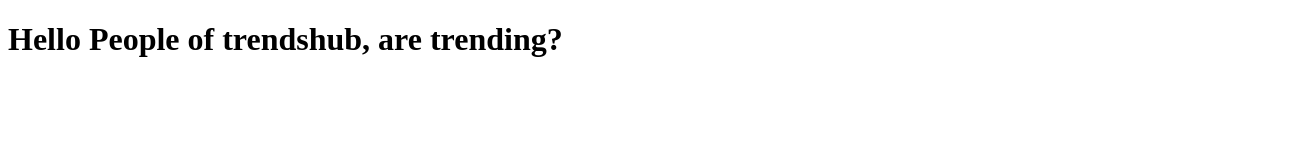
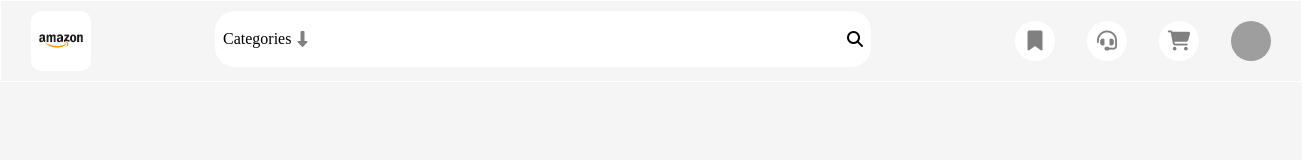
Before and after one commit to PaaKwasiOwusuBoateng/Code-With-Trendshub, a plain HTML site: page index.html in a window 1280 px wide. Shown: the whole page, 1302 px wide, since content can reach past the window. Drawn offline with Linux system fonts and the light colour scheme; grey boxes are pictures that could not be loaded.

Commit message:
we started working on our amazon website

```diff
--- a/index.html
+++ b/index.html
@@ -3,9 +3,33 @@
 <head>
     <meta charset="UTF-8">
     <meta name="viewport" content="width=device-width, initial-scale=1.0">
-    <title>Document</title>
+    <title>Amazon Product Page</title>
+    <link rel="stylesheet" href="/styles.css">
 </head>
 <body>
-    <h1>Hello People of trendshub, are trending?</h1>
+    <header>
+        <!-- This is our first div or container -->
+        <div class="logo">
+            <img src="/logo.png" alt="logo">
+        </div>
+        <!-- This is our second div or container -->
+        <div class="middle_container">
+            <div class="cat">
+                <span>Categories</span>
+                <i class="fa-solid fa-down-long"></i>
+            </div>
+            <i class="fa-solid fa-magnifying-glass"></i>
+        </div>
+        <!-- This is our last container -->
+        <div class="third_ctn">
+            <span><i class="fa-solid fa-bookmark"></i></span>
+            <span><i class="fa-solid fa-headset"></i></span>
+            <span><i class="fa-solid fa-cart-shopping"></i></span>
+            <div class="profile">
+                <img src="https://static2.bigstockphoto.com/1/8/1/large1500/18116081.jpg" alt="profile" />
+            </div>
+        </div>
+    </header>
 </body>
+<script src="https://kit.fontawesome.com/2a310c372c.js" crossorigin="anonymous"></script>
 </html>
--- /dev/null
+++ b/styles.css
@@ -0,0 +1,86 @@
+body{
+ background: whitesmoke;
+ margin: 0px;
+ padding: 0px;
+}
+
+header{
+    width: 100%;
+    display: flex;
+    padding: 10px;
+    justify-content: space-between;
+    border: 1px solid white;
+}
+
+.logo{
+    width: 60px;
+    height: 60px;
+}
+
+.logo img{
+    width: 100%;
+    height: 100%;
+    object-fit: cover;
+    border-radius: 10px;
+    margin-left: 20px;
+}
+
+
+
+.middle_container{
+    display: flex;
+    width: 50%;
+    align-items: center;
+    padding: 8px;
+    height: 40px;
+    border-radius: 20px;
+    background: white;
+    justify-content: space-between;
+}
+
+.cat{
+    display: flex;
+    align-items: center;
+    gap:6px;
+}
+
+.cat span{
+    font-size: bold;
+}
+
+.cat i{
+    color: gray;
+}
+
+.third_ctn{
+    width: 20%;
+    font-size: 20px;
+    display: flex;
+    margin-right: 20px;
+    align-items: center;
+    color: gray;
+    justify-content: space-between;
+}
+
+.third_ctn span{
+    background: white;
+    padding: 5px;
+    border-radius: 50%;
+    width: 30px;
+    height: 30px;
+    display: flex;
+    align-items: center;
+    justify-content:center ;
+}
+
+.profile{
+    width: 40px;
+    height: 40px;
+}
+
+.profile img{
+    width: 100%;
+    height: 100%;
+    object-fit: cover;
+    border-radius: 50%;
+}
```
Also changed, not shown: logo.png (added).
